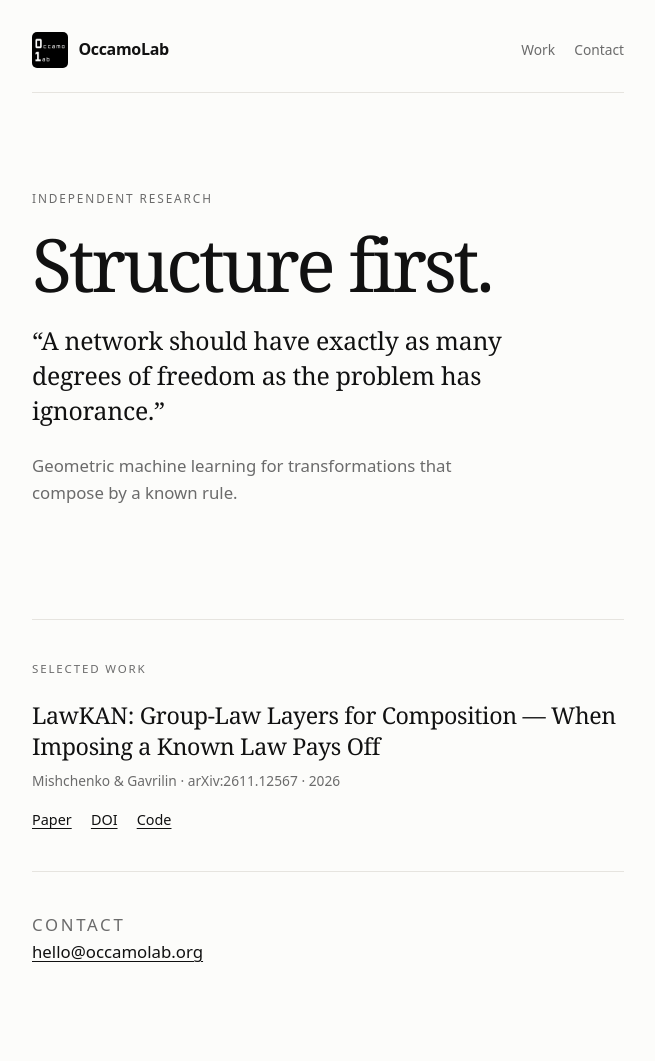
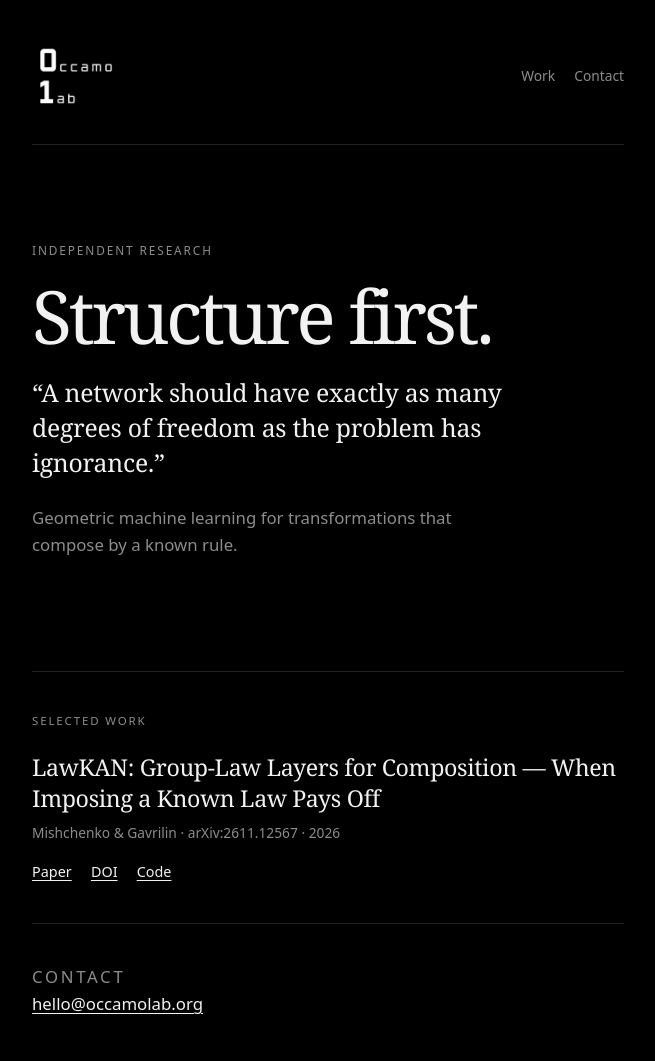
Before and after one commit to occamolab/occamolab.github.io, a plain HTML site: page index.html in a window 1280 px wide. Shown: the top 1061 px of the page, without its empty margins (312-967 px from the left). Drawn offline with Linux system fonts and the light colour scheme.

Commit message:
Force the black OccamoLab theme and enlarge the logo

```diff
--- a/index.html
+++ b/index.html
@@ -3,6 +3,7 @@
 <head>
   <meta charset="utf-8">
   <meta name="viewport" content="width=device-width, initial-scale=1">
+  <meta name="theme-color" content="#000000">
   <title>OccamoLab — independent research in geometric machine learning</title>
   <meta name="description" content="OccamoLab is an independent research project working on geometric machine learning, group-structured models, robot calibration, and inertial navigation.">
   <link rel="canonical" href="https://occamolab.org/">
@@ -59,8 +60,7 @@
 
   <header class="site-header">
     <a class="brand" href="/" aria-label="OccamoLab home">
-      <img src="logo.png" alt="" width="40" height="40">
-      <span>OccamoLab</span>
+      <img src="logo.png" alt="OccamoLab" width="88" height="88">
     </a>
     <nav aria-label="Main">
       <a href="#work">Work</a>
--- a/style.css
+++ b/style.css
@@ -1,11 +1,12 @@
 :root {
-  --ink: #111;
-  --muted: #6b6b6b;
-  --bg: #fcfcfa;
-  --line: #e6e4df;
-  --accent: #111;
+  --ink: #f2f2f2;
+  --muted: #8c8c8c;
+  --bg: #000;
+  --line: #222;
+  --accent: #f2f2f2;
   --sans: ui-sans-serif, system-ui, -apple-system, "Segoe UI", Roboto, Helvetica, Arial, sans-serif;
   --serif: ui-serif, Georgia, Cambria, "Times New Roman", serif;
+  color-scheme: dark;
 }
 
 * { box-sizing: border-box; }
@@ -22,7 +23,7 @@ body {
   -webkit-font-smoothing: antialiased;
 }
 
-a { color: var(--accent); text-decoration-thickness: 1px; text-underline-offset: 3px; }
+a, a:visited { color: var(--accent); text-decoration-thickness: 1px; text-underline-offset: 3px; }
 a:hover { color: var(--muted); }
 
 .skip {
@@ -49,18 +50,14 @@ a:hover { color: var(--muted); }
 .brand {
   display: inline-flex;
   align-items: center;
-  gap: .65rem;
   color: var(--ink);
   text-decoration: none;
-  font-weight: 650;
-  letter-spacing: -.02em;
 }
 .brand:hover { color: var(--ink); }
 .brand img {
   display: block;
-  width: 36px;
-  height: 36px;
-  border-radius: 5px;
+  width: 88px;
+  height: 88px;
 }
 
 nav { display: flex; gap: 1.2rem; }
@@ -141,15 +138,5 @@ h1 {
   .site-header { padding-top: 1.5rem; }
   .hero { padding: 4.5rem 0 5rem; }
   nav { gap: .9rem; }
+  .brand img { width: 68px; height: 68px; }
 }
-
-@media (prefers-color-scheme: dark) {
-  :root {
-    --ink: #eee;
-    --muted: #9a9a9a;
-    --bg: #0d0d0d;
-    --line: #262626;
-    --accent: #eee;
-  }
-  .brand img { filter: invert(1); }
-}
```
